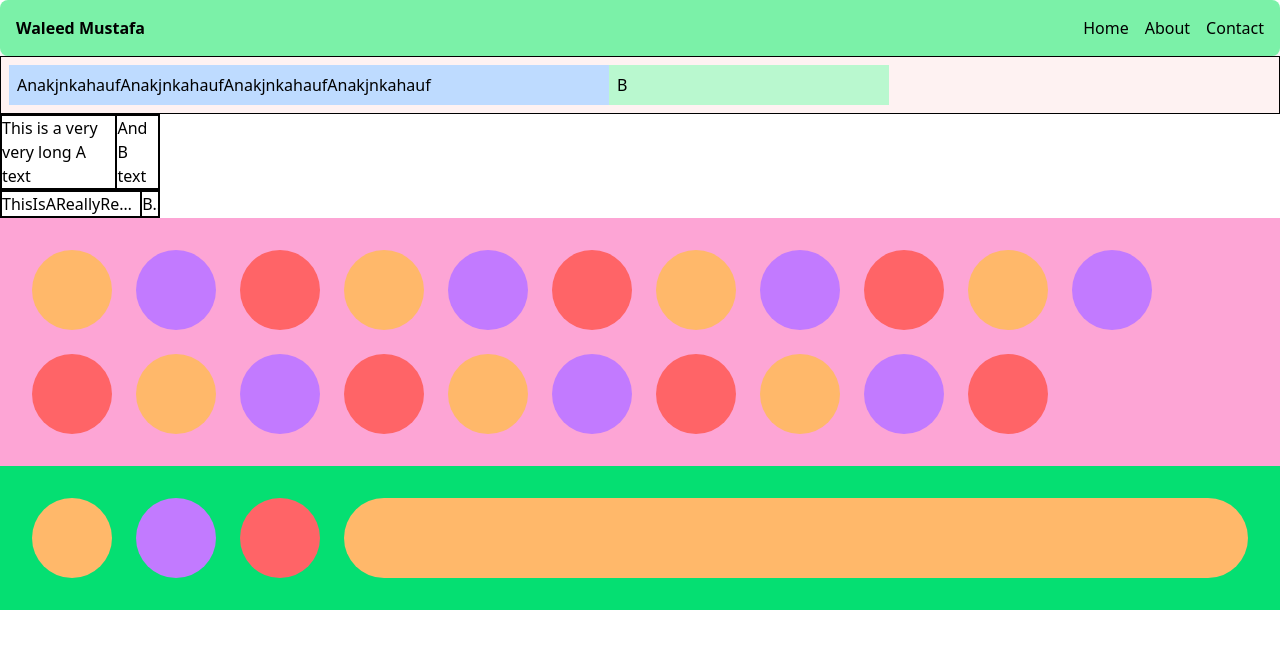
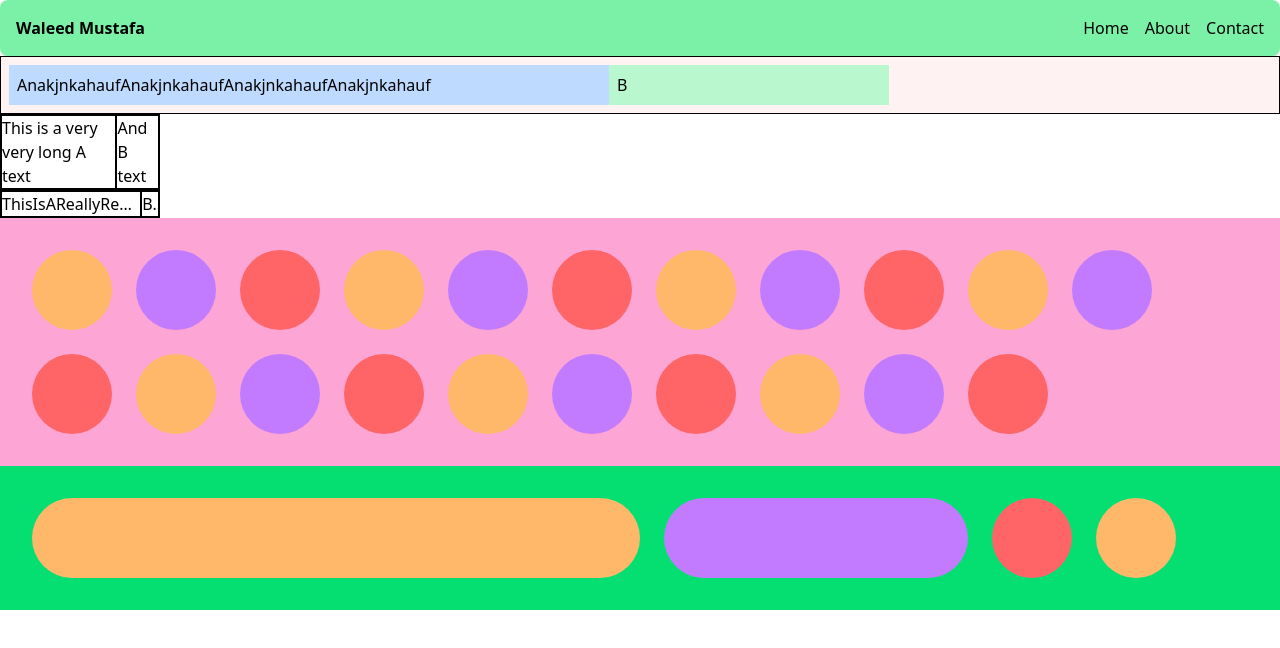
Before and after one commit to waleedmustafa50/tailwind-playground, a website: page src/index.html in a window 1280 px wide. Drawn offline with nearby package versions, Linux system fonts and the light colour scheme; files that its build step writes are made by us from their sources.

Commit message:
tailwind flex, grow and basis

```diff
--- a/src/index.html
+++ b/src/index.html
@@ -72,11 +72,10 @@
 </div>
 
 <div class="bg-green-400 flex  gap-6 p-8 w-full">
+  <div class="bg-orange-300 w-20 basis-1/2 h-20 rounded-full"></div>
+  <div class="bg-purple-400 w-20 basis-1/4 h-20 rounded-full"></div>
+  <div class="bg-red-400 w-20 h-20 rounded-full"></div>
   <div class="bg-orange-300 w-20 h-20 rounded-full"></div>
-  <div class="bg-purple-400 w-20 h-20 rounded-full"></div>
-  <div class="bg-red-400 w-20 h-20 rounded-full"></div>
-    <div class="bg-orange-300 grow w-20 h-20 rounded-full"></div>
-
 
 </div>
 
```
